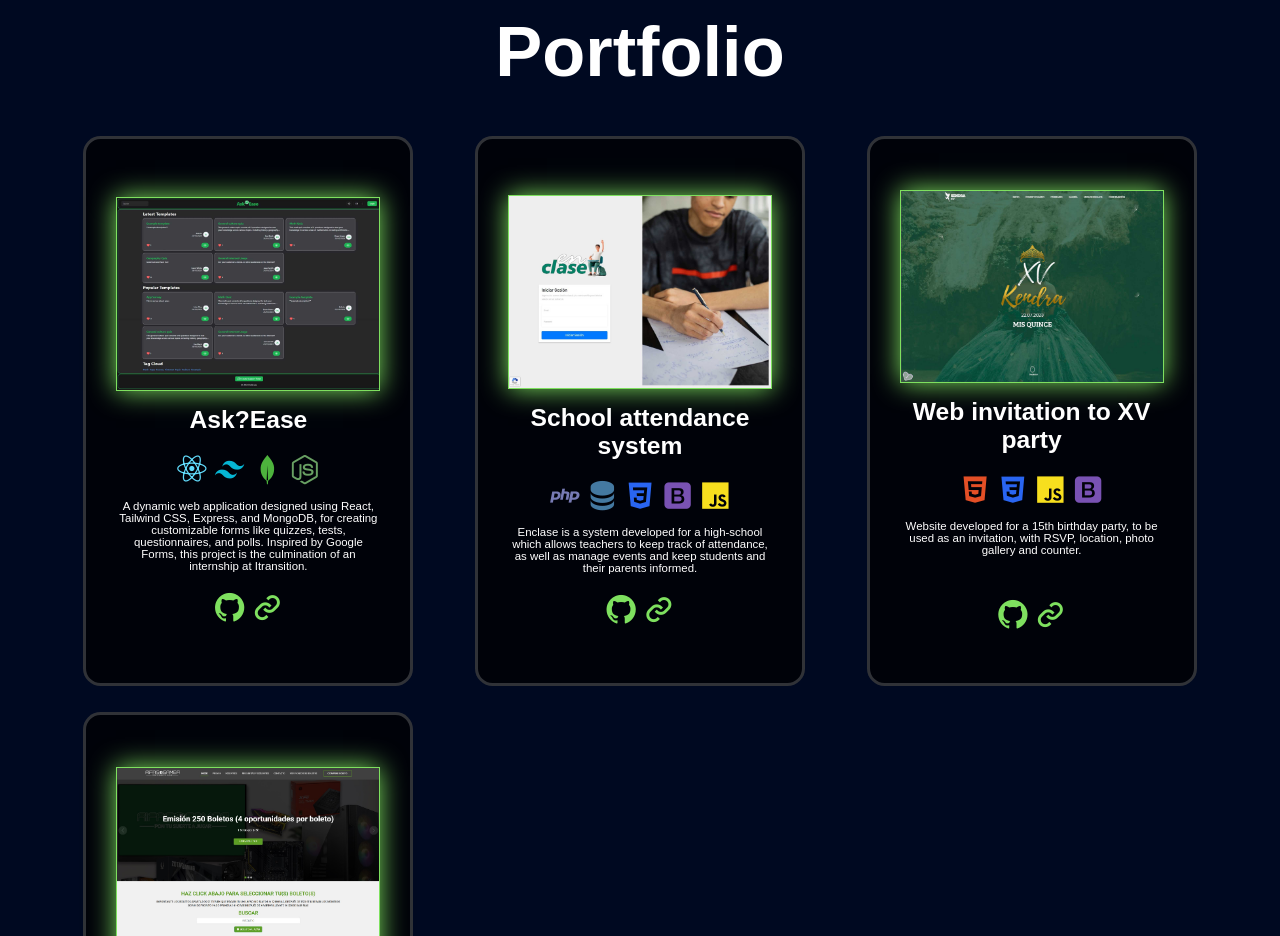
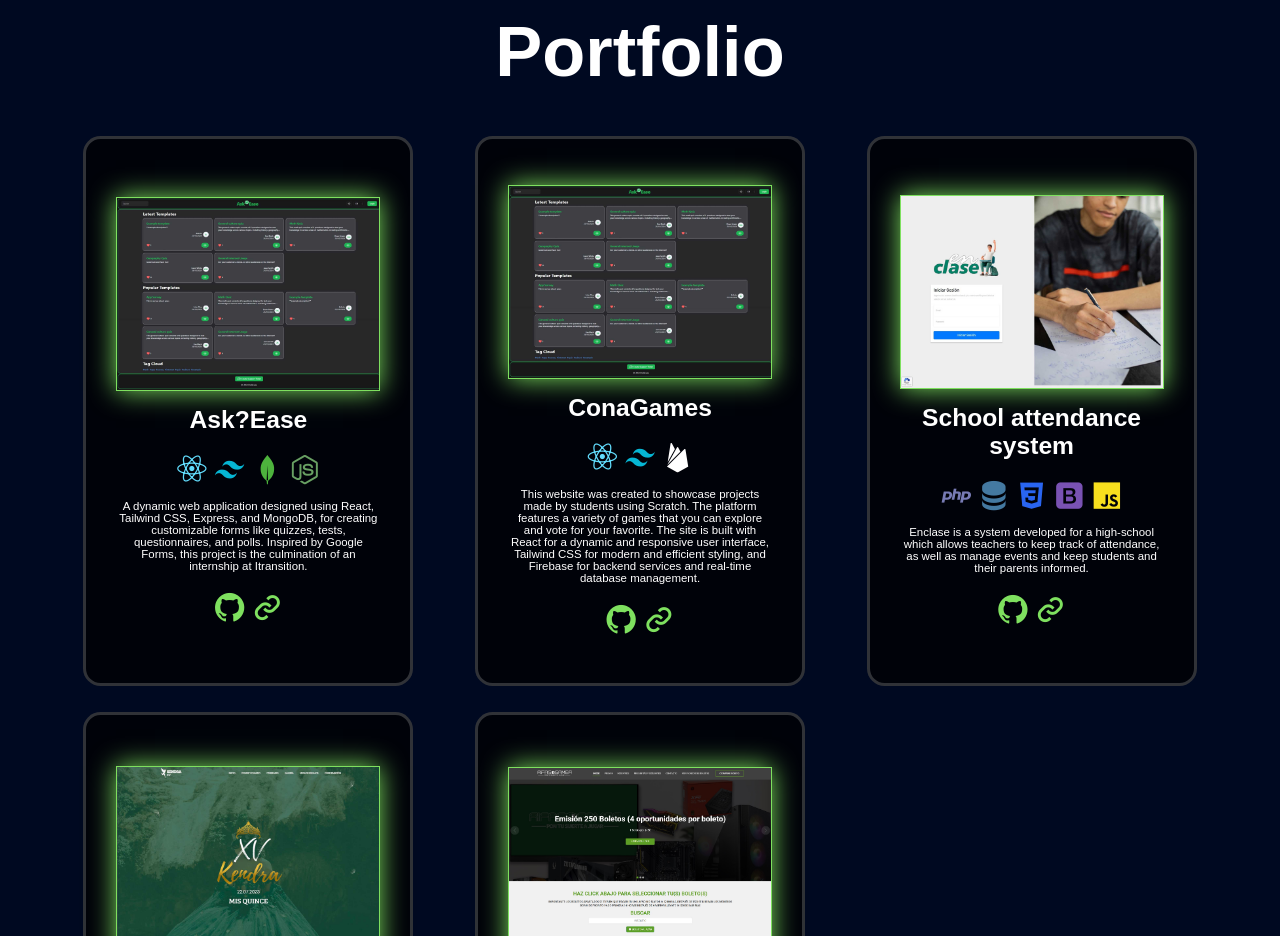
Before and after one commit to chefoce/Portfolio-CO, a plain HTML site: page index.html in a window 1280 px wide. Shown: the part 1660-2596 px from the top of the page. Drawn offline with nearby package versions, Linux system fonts and the light colour scheme.

Commit message:
// updated projects

```diff
--- a/index.html
+++ b/index.html
@@ -252,6 +252,35 @@
             </div>
           </div>
           <div class="portfolio-item">
+            <a href="https://scratch-conalep.web.app/" target="_blank"
+              ><img src="assets/img/portfolio-4.jpg" alt=""
+            /></a>
+            <h2>ConaGames</h2>
+            <div class="used-tech">
+              <i class="bx bxl-react"></i>
+              <i class="bx bxl-tailwind-css"></i>
+              <i class="bx bxl-firebase"></i>
+            </div>
+            <p>
+              This website was created to showcase projects made by students
+              using Scratch. The platform features a variety of games that you
+              can explore and vote for your favorite. The site is built with
+              React for a dynamic and responsive user interface, Tailwind CSS
+              for modern and efficient styling, and Firebase for backend
+              services and real-time database management.
+            </p>
+            <div class="review">
+              <a
+                href="https://github.com/chefoce/Web-Scratch-Conalep"
+                target="_blank"
+                ><i class="bx bxl-github"></i
+              ></a>
+              <a href="https://scratch-conalep.web.app/" target="_blank"
+                ><i class="bx bx-link"></i
+              ></a>
+            </div>
+          </div>
+          <div class="portfolio-item">
             <a href="http://enclase.rf.gd/" target="_blank"
               ><img src="assets/img/portfolio-1.jpg" alt=""
             /></a>
```
Also changed, not shown: assets/img/portfolio-5.jpg (added).
